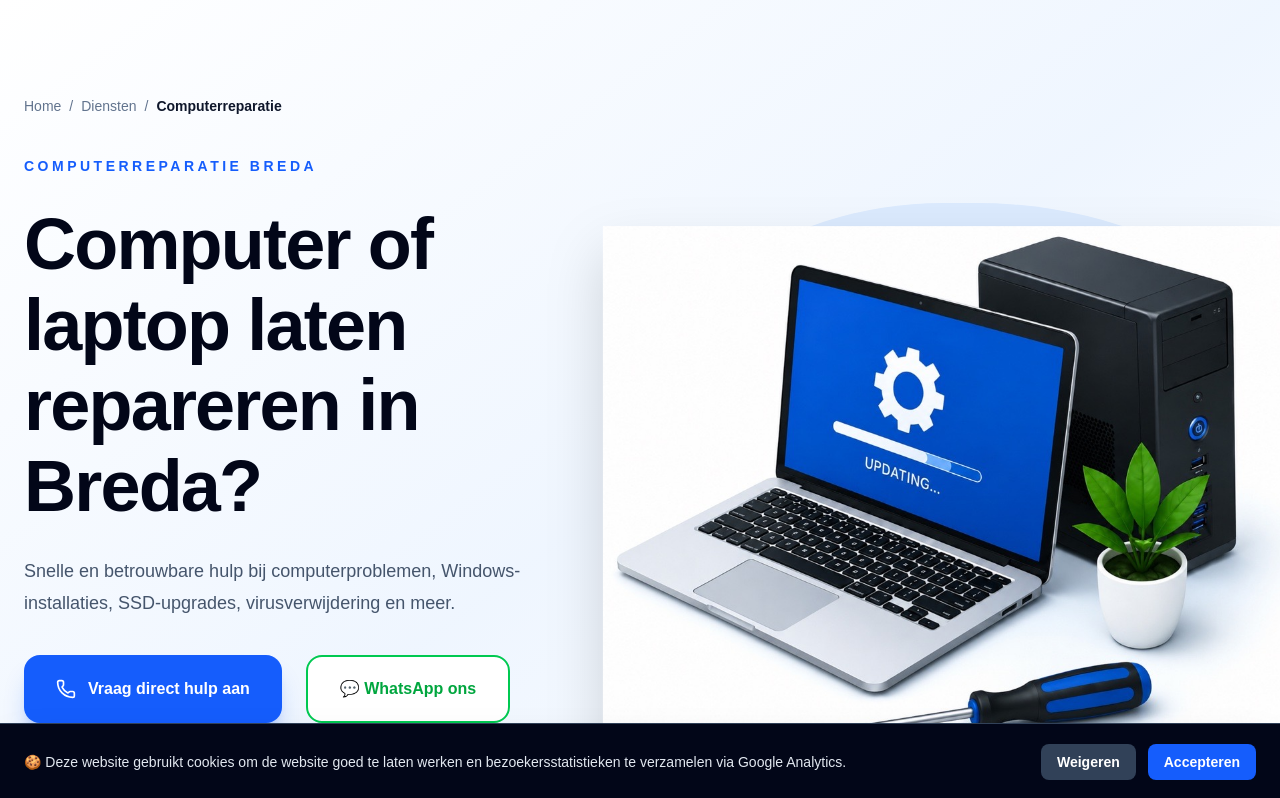
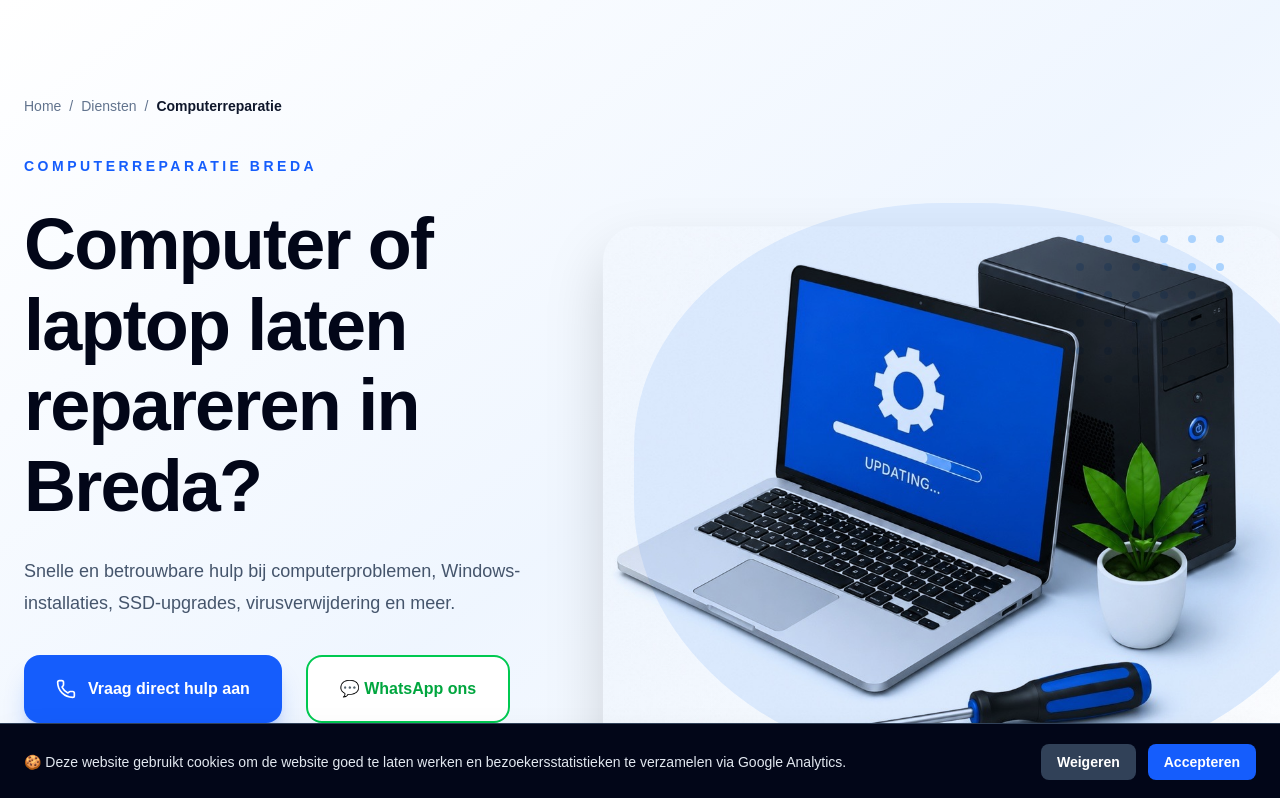
Before and after one commit to amritsolutions/amr-it-solutions, a Next.js app: page /computerreparatie in a window 1280 px wide. Shown: the top 798 px of the page. Built offline with nearby package versions, Linux system fonts and the light colour scheme.

Commit message:
computerrepratie

```diff
--- a/components/ComputerHero.tsx
+++ b/components/ComputerHero.tsx
@@ -71,7 +71,7 @@ export default function ComputerHero() {
             alt="Computerreparatie laptop en pc"
             width={900}
             height={700}
-            className="relative z-10 mt-20 w-full scale-110 object-contain drop-shadow-2xl"
+            className="relative z-10 mt-20 w-full scale-110 rounded-[2rem] object-contain mix-blend-multiply drop-shadow-2xl"
             priority
           />
         </div>
```
